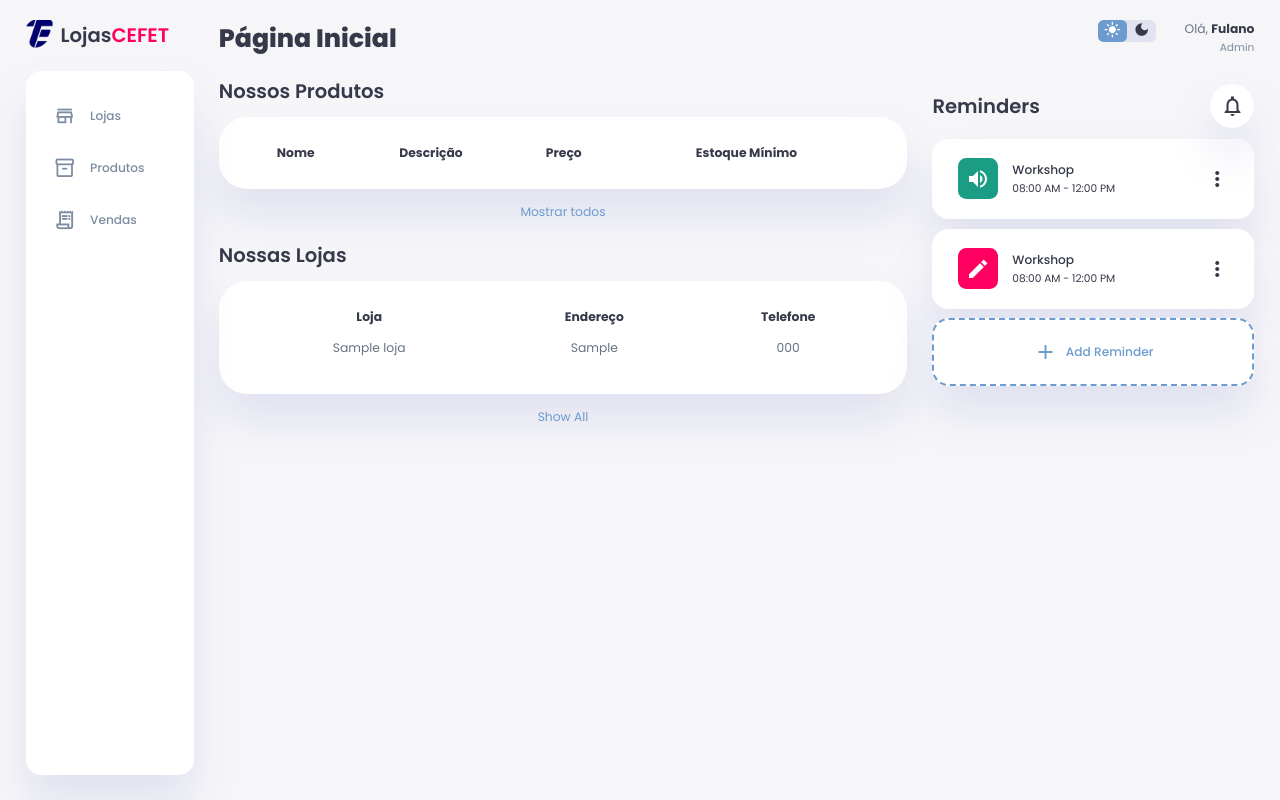
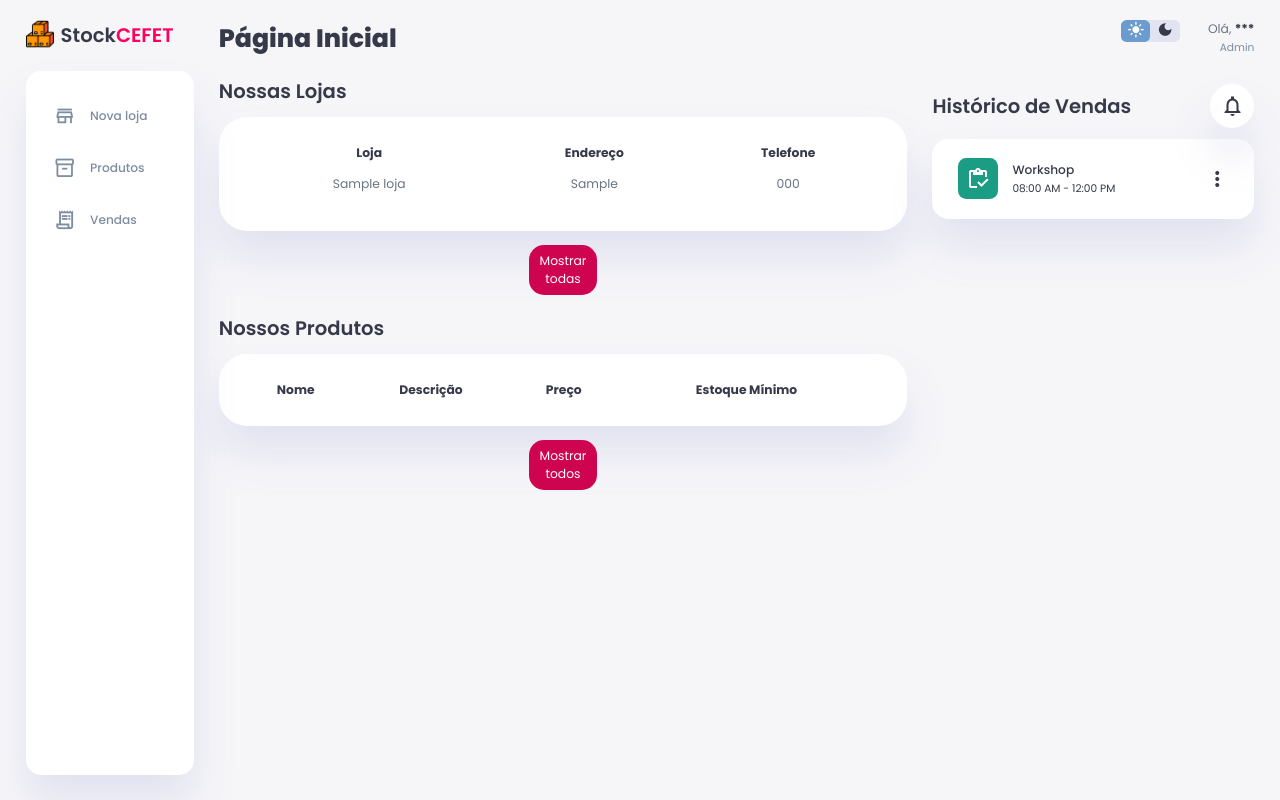
Before and after one commit to K0R0B0R0S/aps2-blackboard, a Flask app: page /home in a window 1280 px wide. Run offline with Flask 3, Linux system fonts and the light colour scheme; tables that the repository leaves empty hold one stand-in row (values such as "Sample post"); lists and menus that the app fills with data are empty.

Commit message:
mexendo no front e usando layouts para usar extends

```diff
--- a/frontend/static/css/style_controles.css
+++ b/frontend/static/css/style_controles.css
@@ -133,7 +133,7 @@
 .btn-voltar {
     display: inline-block;
     padding: 10px 20px;
-    background-color: #007bff;
+    background-color: #cf0450;
     color: white;
     text-decoration: none;
     border-radius: 5px;
@@ -144,5 +144,5 @@
 }
 
 .btn-voltar:hover {
-    background-color: #0056b3;
+    background-color: #ff0060;
 }
--- a/frontend/templates/index.html
+++ b/frontend/templates/index.html
@@ -1,23 +1,14 @@
-<!DOCTYPE html>
-<html lang="pt-BR">
+{% extends "layoutIndex.html" %}
 
-<head>
-    <meta charset="UTF-8">
-    <meta name="viewport" content="width=device-width, initial-scale=1.0">
-    <link rel="stylesheet" href="https://fonts.googleapis.com/css2?family=Material+Symbols+Outlined:opsz,wght,FILL,GRAD@24,400,0,0&icons=inventory_2,category,store" />
-    <link href="https://fonts.googleapis.com/icon?family=Material+Icons+Sharp" rel="stylesheet">
-    <link rel="stylesheet" href="{{ url_for('static', filename='css/style.css') }}">
-</head>
-
-<body>
+{% block content %}
 
     <div class="container">
-        <!-- Sidebar Section -->
+
         <aside>
             <div class="toggle">
                 <div class="logo">
-                    <img src="..\images\logo.png">
-                    <h2>Lojas<span class="danger">CEFET</span></h2>
+                    <img src="{{ url_for('static', filename='images/estoque.png') }}" alt="Logo">
+                    <h2>Stock<span class="danger">CEFET</span></h2>
                 </div>
                 <div class="close" id="close-btn">
                     <span class="material-icons-sharp">
@@ -31,7 +22,7 @@
                     <span class="material-symbols-outlined">
                        store
                     </span>
-                    <h3>Lojas</h3>
+                    <h3>Nova loja</h3>
                 </a>
                 <a href="/produtos">
                     <span class="material-symbols-outlined">
@@ -46,73 +37,38 @@
                     <h3>Vendas</h3>
                 </a>
                 <a href="#">
-                    <!-- <span class="material-icons-sharp">
-                        logout
-                    </span>
-                    <h3>Logout</h3> -->
 
                 </a>
             </div>
         </aside>
-        <!-- End of Sidebar Section -->
 
-        <!-- Main Content -->
+
         <main>
             <h1>Página Inicial</h1>
-            <!-- Analyses -->
-            <!-- <div class="analyse">
-                <div class="sales">
-                    <div class="status">
-                        <div class="info">
-                            <h3>Total Sales</h3>
-                            <h1>$65,024</h1>
-                        </div>
-                        <div class="progresss">
-                            <svg>
-                                <circle cx="38" cy="38" r="36"></circle>
-                            </svg>
-                            <div class="percentage">
-                                <p>+81%</p>
-                            </div>
-                        </div>
-                    </div>
-                </div>
-                <div class="visits">
-                    <div class="status">
-                        <div class="info">
-                            <h3>Site Visit</h3>
-                            <h1>24,981</h1>
-                        </div>
-                        <div class="progresss">
-                            <svg>
-                                <circle cx="38" cy="38" r="36"></circle>
-                            </svg>
-                            <div class="percentage">
-                                <p>-48%</p>
-                            </div>
-                        </div>
-                    </div>
-                </div>
-                <div class="searches">
-                    <div class="status">
-                        <div class="info">
-                            <h3>Searches</h3>
-                            <h1>14,147</h1>
-                        </div>
-                        <div class="progresss">
-                            <svg>
-                                <circle cx="38" cy="38" r="36"></circle>
-                            </svg>
-                            <div class="percentage">
-                                <p>+21%</p>
-                            </div>
-                        </div>
-                    </div>
-                </div>
-            </div> -->
-            <!-- End of Analyses -->
 
-            <!-- New Users Section -->
+            <div class="recent-orders">
+                <h2>Nossas Lojas</h2>
+                <table class="table">
+                    <thead>
+                        <tr>
+                            <th>Loja</th>
+                            <th>Endereço</th>
+                            <th>Telefone</th>
+                        </tr>
+                    </thead>
+                    <tbody>
+                        {% for loja in lojas %}
+                        <tr>
+                            <td>{{ loja.nome_loja }}</td>
+                            <td>{{ loja.endereco }}</td>
+                            <td>{{ loja.telefone }}</td>
+                        </tr>
+                        {% endfor %}
+                    </tbody>
+                </table>
+                <a href="/lojas" style="background-color: #cf0450; padding-bottom: 0.5rem; padding-top: 0.5rem; border-radius: 15px; width: 10%; color: white;">Mostrar todas</a>
+            </div>
+
             <div class="recent-orders">
                 <h2>Nossos Produtos</h2>
                 <table class="table">
@@ -135,39 +91,12 @@
                         {% endfor %}
                     </tbody>
                 </table>
-                <a href="/produtos">Mostrar todos</a>
+                <a href="/produtos" style="background-color: #cf0450; padding-bottom: 0.5rem; padding-top: 0.5rem; border-radius: 15px; width: 10%; color: white;">Mostrar todos</a>
             </div>
-            <!-- End of New Users Section -->
 
-            <!-- Recent Orders Table -->
-            <div class="recent-orders">
-                <h2>Nossas Lojas</h2>
-                <table class="table">
-                    <thead>
-                        <tr>
-                            <th>Loja</th>
-                            <th>Endereço</th>
-                            <th>Telefone</th>
-                        </tr>
-                    </thead>
-                    <tbody>
-                        {% for loja in lojas %}
-                        <tr>
-                            <td>{{ loja.nome_loja }}</td>
-                            <td>{{ loja.endereco }}</td>
-                            <td>{{ loja.telefone }}</td>
-                        </tr>
-                        {% endfor %}
-                    </tbody>
-                </table>
-                <a href="/lojas">Show All</a>
-            </div>
-            <!-- End of Recent Orders -->
 
         </main>
-        <!-- End of Main Content -->
 
-        <!-- Right Section -->
         <div class="right-section">
             <div class="nav">
                 <button id="menu-btn">
@@ -186,7 +115,7 @@
 
                 <div class="profile">
                     <div class="info">
-                        <p>Olá, <b>Fulano</b></p>
+                        <p>Olá, <b>***</b></p>
                         <small class="text-muted">Admin</small>
                     </div>
                     <!-- <div class="profile-photo">
@@ -195,19 +124,10 @@
                 </div>
 
             </div>
-            <!-- End of Nav -->
-
-            <!-- <div class="user-profile">
-                <div class="logo">
-                    <img src="images/logo.png">
-                    <h2>AsmrProg</h2>
-                    <p>Fullstack Web Developer</p>
-                </div>
-            </div> -->
 
             <div class="reminders">
                 <div class="header">
-                    <h2>Reminders</h2>
+                    <h2>Histórico de Vendas</h2>
                     <span class="material-icons-sharp">
                         notifications_none
                     </span>
@@ -215,8 +135,8 @@
 
                 <div class="notification">
                     <div class="icon">
-                        <span class="material-icons-sharp">
-                            volume_up
+                        <span class="material-symbols-outlined">
+                            inventory
                         </span>
                     </div>
                     <div class="content">
@@ -232,41 +152,11 @@
                     </div>
                 </div>
 
-                <div class="notification deactive">
-                    <div class="icon">
-                        <span class="material-icons-sharp">
-                            edit
-                        </span>
-                    </div>
-                    <div class="content">
-                        <div class="info">
-                            <h3>Workshop</h3>
-                            <small class="text_muted">
-                                08:00 AM - 12:00 PM
-                            </small>
-                        </div>
-                        <span class="material-icons-sharp">
-                            more_vert
-                        </span>
-                    </div>
-                </div>
-
-                <div class="notification add-reminder">
-                    <div>
-                        <span class="material-icons-sharp">
-                            add
-                        </span>
-                        <h3>Add Reminder</h3>
-                    </div>
-                </div>
-
             </div>
 
         </div>
 
 
     </div>
-    <script src="{{ url_for('static', filename='js/index.js') }}"></script>
-</body>
 
-</html>
+{% endblock content %}
--- /dev/null
+++ b/frontend/templates/layoutIndex.html
@@ -0,0 +1,21 @@
+<!DOCTYPE html>
+<html lang="pt-BR">
+
+<head>
+    <meta charset="UTF-8">
+    <meta name="viewport" content="width=device-width, initial-scale=1.0">
+    <link rel="stylesheet" href="https://fonts.googleapis.com/css2?family=Material+Symbols+Outlined:opsz,wght,FILL,GRAD@24,400,0,0&icons=inventory_2,category,store" />
+    <link href="https://fonts.googleapis.com/icon?family=Material+Icons+Sharp" rel="stylesheet">
+    <link href="https://fonts.googleapis.com/css2?family=Roboto:wght@400;500;700&display=swap" rel="stylesheet">
+    <link rel="stylesheet" href="{{ url_for('static', filename='css/style.css') }}">
+</head>
+
+<body>
+    {% block content %}
+    <!-- Conteúdo dinâmico aqui -->
+    {% endblock content %}
+</body>
+
+<script src="{{ url_for('static', filename='js/index.js') }}"></script>
+
+</html>
```
Also changed, not shown: frontend/templates/controle_lojas.html (+9 -17 lines), frontend/templates/controle_lojas_copy.html (added, +61 -0 lines), frontend/templates/controle_produtos.html (+5 -13 lines), frontend/templates/layoutControle.html (added, +19 -0 lines), frontend/static/images/estoque.png (added), frontend/static/images/logo.png (renamed from frontend/images/logo.png).
